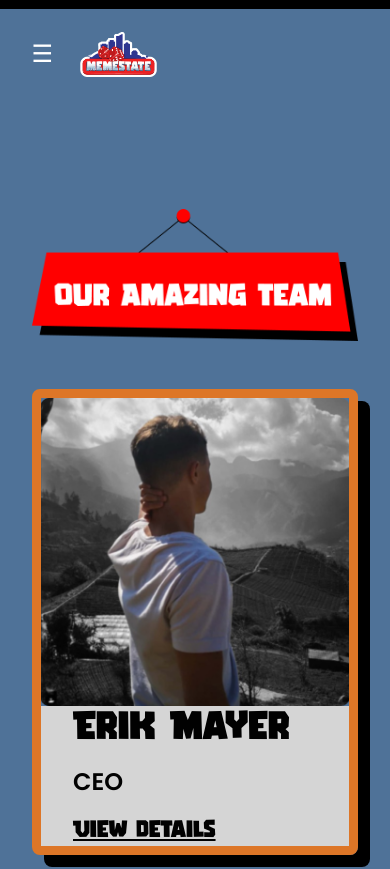
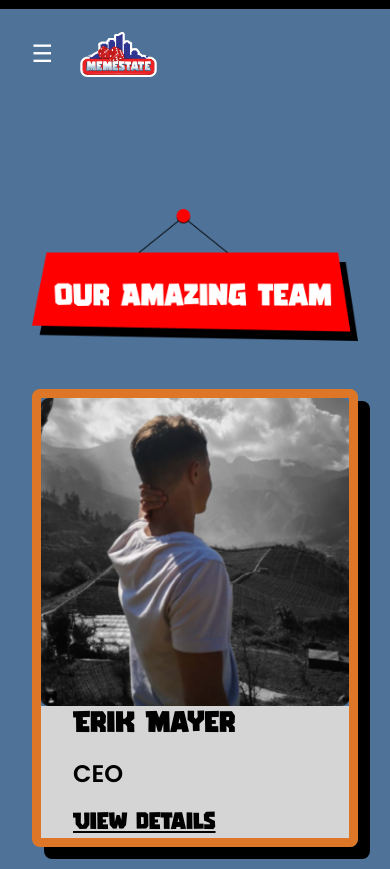
Before and after one commit to codiejay/memestateweb, a React (Vite) app: page /aboutus in a window 390 px wide. Shown: the top 869 px of the page. Built offline with nearby package versions, Linux system fonts and the light colour scheme.

Commit message:
Reduce text size in mobile screen

```diff
--- a/src/pages/AboutUs/AboutUs.jsx
+++ b/src/pages/AboutUs/AboutUs.jsx
@@ -86,7 +86,7 @@ const AboutUs = () => {
                       />
                     </div>
                     <div className="md:col-span-3 col-span-1 bg-[#d5d5d5] flex flex-col justify-center px-8 gap-4">
-                      <h1 className="text-[40px] text-[#010101]">
+                      <h1 className="lg:text-[40px] text-3xl text-[#010101]">
                         {member.name}
                       </h1>
                       <p className="text-2xl text-[#010101] font-poppins font-semibold">
```
